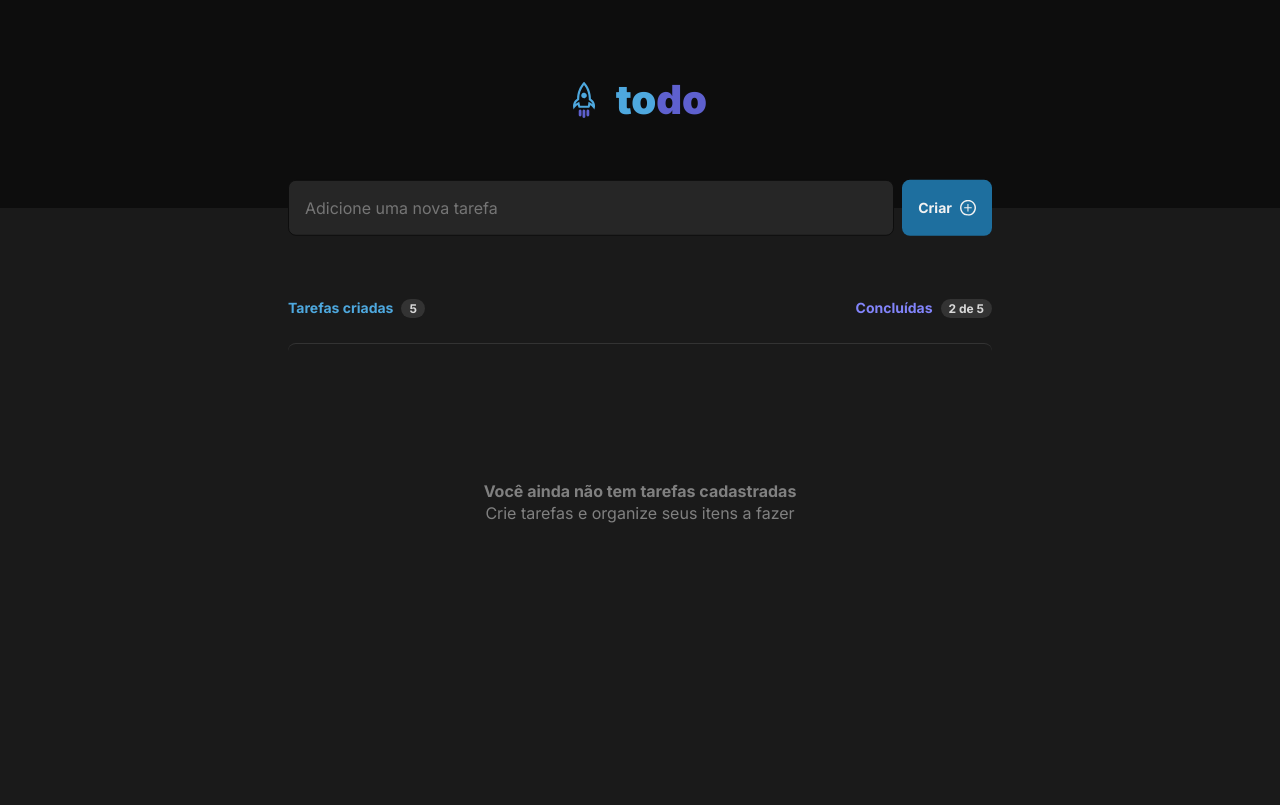
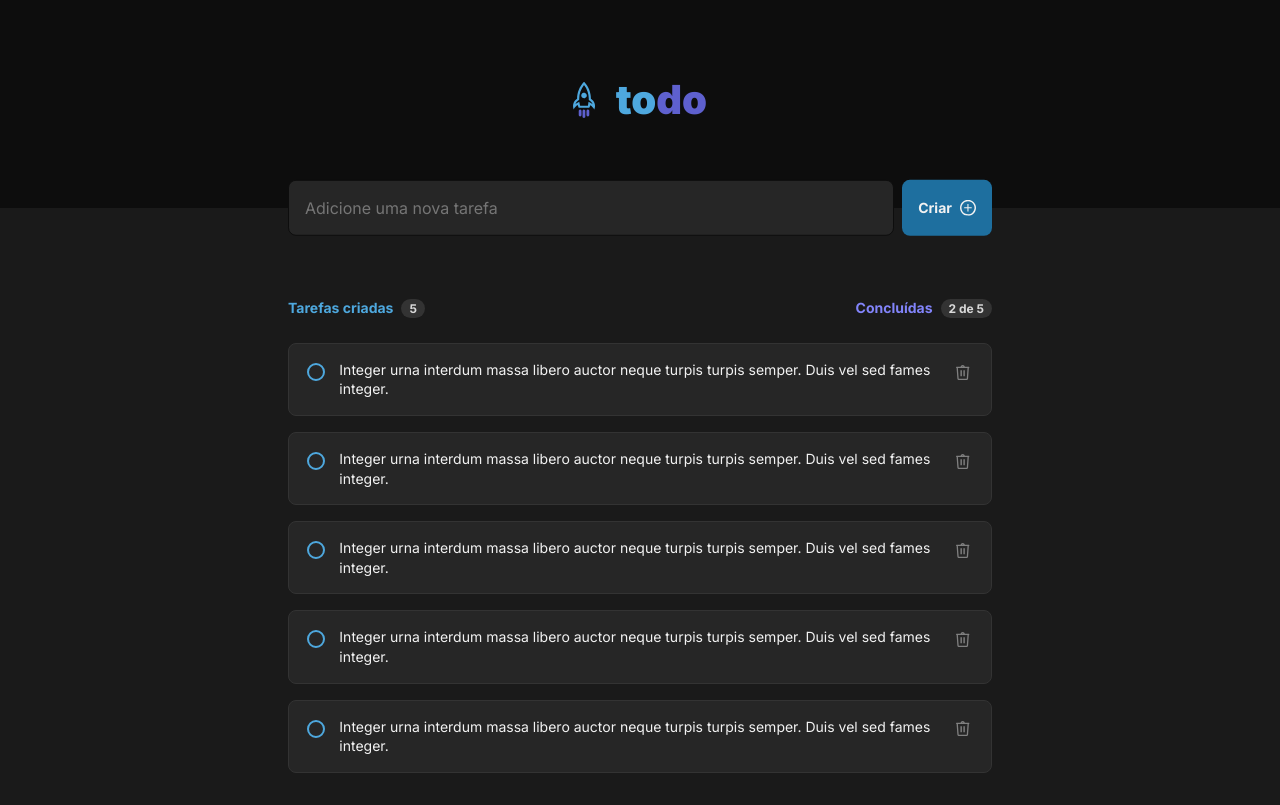
Before and after one commit to BrunoBecoski/Ignite-ReactJS-Desafio-01-Praticando-os-conceitos-do-ReactJS, a React (Vite) app: page / in a window 1280 px wide. Built offline with nearby package versions, Linux system fonts and the light colour scheme.

Commit message:
Componente Task

```diff
--- a/src/components/NewTask.module.css
+++ b/src/components/NewTask.module.css
@@ -38,6 +38,10 @@
   transition: background .1s;
 }
 
+.button img {
+  width: 1rem;
+}
+
 .button:hover {
   background: var(--blue);
 }
--- /dev/null
+++ b/src/components/Task.module.css
@@ -0,0 +1,125 @@
+.task {
+  background: var(--gray-500);
+  padding: 1rem;
+  border-radius: 8px;
+  border: 1px solid var(--gray-400);
+
+  display: flex;
+  align-items: flex-start;
+  justify-content: space-between;
+  gap: .75rem;
+}
+
+.task + .task {
+  margin-top: 1rem;
+}
+
+.task_unckecked {
+  border-color: var(--gray-400);
+}
+
+.task_checked {
+  border-color: var(--gray-500);
+}
+
+.text_unchecked {
+  font-size: .875rem;
+  color: var(--gray-100);
+}
+
+.text_checked {
+  font-size: .875rem;
+  color: var(--gray-300);
+  text-decoration: line-through;
+}
+
+.checkbox {
+  width: 1.5rem;
+  height: 1.5rem;
+  background: none;
+  border: none;
+
+  display: flex;
+  align-items: center;
+  justify-content: center;
+
+  cursor: pointer;
+}
+
+.checkbox svg {
+  width: .7rem;
+}
+
+.radio_unchecked {
+  background: none;
+
+  width: 1.125rem;
+  height: 1.125rem;
+
+  border: 2px solid var(--blue);
+  border-radius: 50%;
+
+  position: relative;
+}
+
+.radio_unchecked:before {
+  content: '';
+  background: var(--blue-dark);
+  opacity: .2;
+
+  display: none;
+  position: absolute;
+
+  width: .90rem;
+  height: .90rem;
+  border-radius: 50%;
+}
+
+.radio_unchecked:hover {
+  border-color: var(--blue-dark);
+}
+
+.radio_unchecked:hover::before {
+  display: block;
+}
+
+.radio_checked {
+  width: 1.125rem;
+  height: 1.125rem;
+  border-radius: 50%;
+
+  background: var(--purple-dark);
+
+  display: flex;
+  justify-content: center;
+}
+
+.radio_checked:hover {
+  background: var(--purple);
+}
+
+.delete {
+  background: transparent;
+  border: none;
+  cursor: pointer;
+
+  padding: .3rem;
+
+  border-radius: 4px;
+
+  display: flex;
+  align-items: center;
+  justify-content: center;
+}
+
+.delete svg {
+  width: .875rem;
+}
+
+.delete:hover {
+  background: var(--gray-400);
+}
+
+.delete:hover svg path{
+  fill: var(--red);
+}
--- /dev/null
+++ b/src/components/Task.tsx
@@ -0,0 +1,48 @@
+import { useState } from 'react';
+
+import styles from './Task.module.css';
+
+export function Task() {
+  const [checked, setChecked] = useState(false);
+
+  return (
+    <div className={`${styles.task} ${checked ? styles.task_checked : styles.task_unchecked}`}>
+      <button className={styles.checkbox} onClick={() => setChecked(!checked)}>
+        <div className={ checked ? styles.radio_checked : styles.radio_unchecked }>
+          {
+            checked &&
+            <svg viewBox="0 0 10 7" fill="none" xmlns="http://www.w3.org/2000/svg">
+              <path d="M8.43107 0.342093L4.09914 4.67403L1.61667 2.19156L0.780762 3.02747L4.09914 6.34584L9.26698 1.178L8.43107 0.342093Z" fill="#F2F2F2"/>
+            </svg>
+          }
+
+            {/* <svg  width="10" height="7" viewBox="0 0 10 7" fill="none" xmlns="http://www.w3.org/2000/svg">
+            <path d="M8.43107 0.342093L4.09914 4.67403L1.61667 2.19156L0.780762 3.02747L4.09914 6.34584L9.26698 1.178L8.43107 0.342093Z" fill="#F2F2F2"/>
+            </svg>   */}
+        </div>
+
+        </button>
+
+      <p className={ checked ? styles.text_checked : styles.text_unchecked }>
+        Integer urna interdum massa libero auctor neque turpis turpis semper. Duis vel sed fames integer.
+      </p>
+
+      <button className={styles.delete}>
+        <svg
+          xmlns="http://www.w3.org/2000/svg"
+          fill="none"
+          viewBox="0 0 13 14"
+        >
+          <path
+            fill="var(--gray-300)"
+            d="M8.202 4.985h-1.33v5.522h1.33V4.985zM5.462 4.985h-1.33v5.522h1.33V4.985z"
+          />
+          <path
+            fill="var(--gray-300)"
+            d="M12.478 2.167a.644.644 0 00-.46-.605.62.62 0 00-.184-.045H8.287a2.144 2.144 0 00-4.1 0H.638a.641.641 0 00-.172.027H.452a.641.641 0 00.09 1.246l.711 9.743A1.512 1.512 0 002.683 14h7.104a1.512 1.512 0 001.433-1.467l.708-9.734a.638.638 0 00.55-.632zm-6.241-.952a.937.937 0 01.689.302H5.547a.932.932 0 01.69-.302zm3.55 11.575H2.683c-.081 0-.208-.133-.223-.344L1.758 2.81h8.957l-.701 9.635c-.016.211-.143.344-.227.344z"
+          />
+        </svg>
+      </button>
+    </div>
+  );
+}
--- a/src/components/Tasks.module.css
+++ b/src/components/Tasks.module.css
@@ -1,5 +1,5 @@
 .tasks {
-  margin-top: 2rem;
+  margin-block: 2rem;
 }
 
 .info {
--- a/src/components/Tasks.tsx
+++ b/src/components/Tasks.tsx
@@ -1,3 +1,5 @@
+import { Task } from './Task';
+
 import  styles from './Tasks.module.css';
 
 export function Tasks() {
@@ -14,10 +16,16 @@ export function Tasks() {
         </div>
       </div>
 
-      <div className={styles.empty}>
+      <Task />
+      <Task />
+      <Task />
+      <Task />
+      <Task />
+
+      {/* <div className={styles.empty}>
         <strong>Você ainda não tem tarefas cadastradas</strong>
         <p>Crie tarefas e organize seus itens a fazer</p>
-      </div>
+      </div> */}
     </div>
   );
 }
--- a/src/global.css
+++ b/src/global.css
@@ -4,6 +4,8 @@
 
   --blue: #4EA8DE;
   --blue-dark: #1E6F9F;
+
+  --red: #E25858;
 
   --gray-100: #F2F2F2;
   --gray-200: #D9D9D9;
@@ -12,15 +14,12 @@
   --gray-500: #262626;
   --gray-600: #1A1A1A;
   --gray-700: #0D0D0D;
-
-  --danger: --#E25858;
 }
 
 * {
   margin: 0;
   padding: 0;
   box-sizing: border-box;
-
   line-height: 140%;
 }
 
@@ -34,3 +33,9 @@ body, input, button {
   font-weight: 400;
   font-size: 1rem;
 }
+
+@media (max-width: 768px) {
+  html {
+    font-size: 87.5%;
+  }
+}
```
